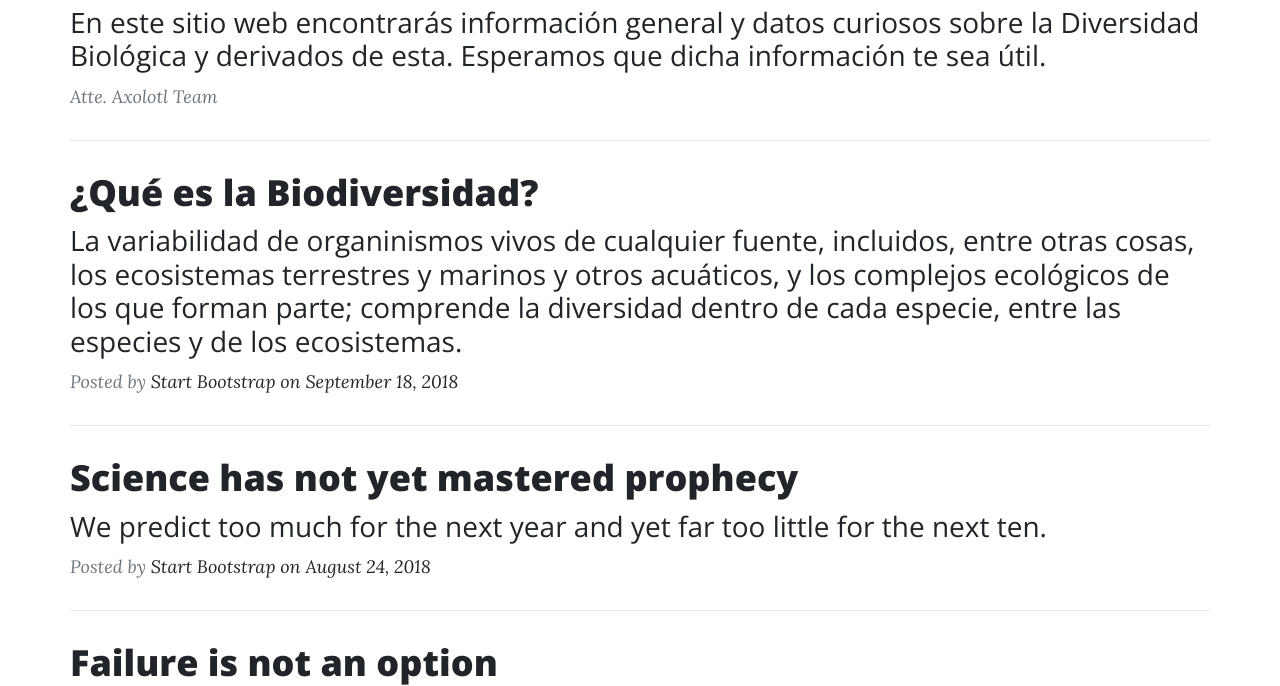
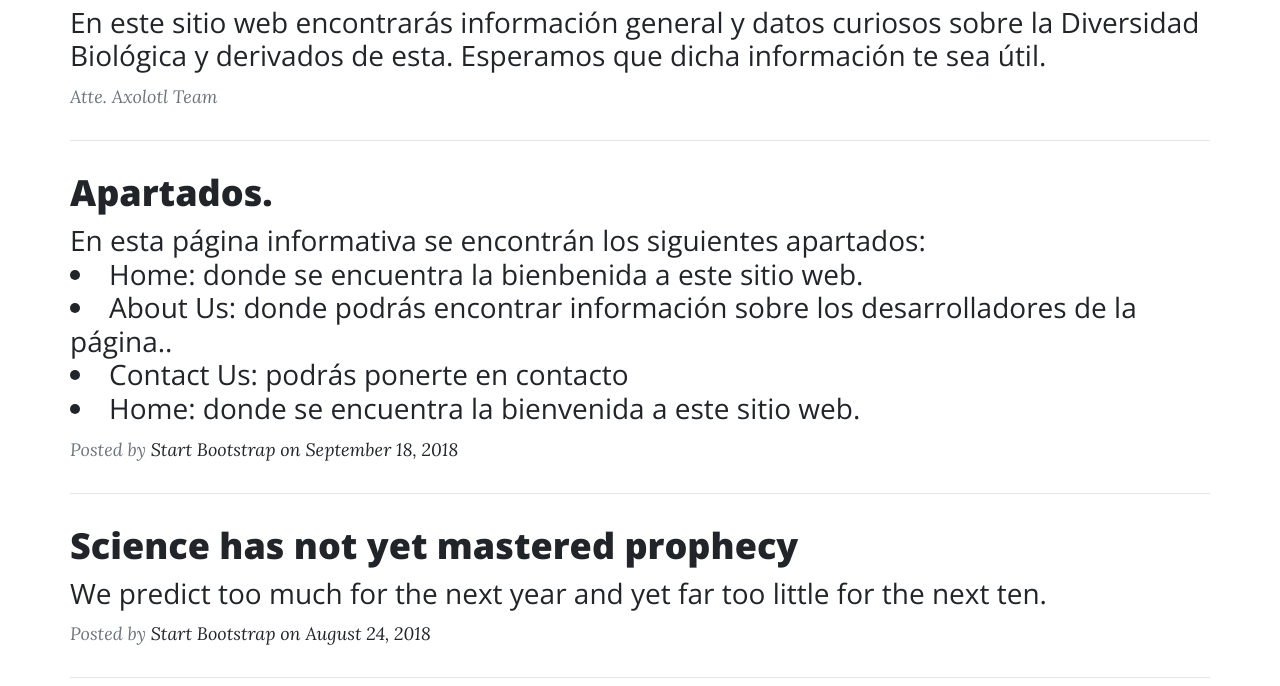
Before and after one commit to iscRamirezAbril/Biodiversidad, a PHP site: page / in a window 1280 px wide. Shown: the part 660-1346 px from the top of the page. Run offline with PHP 8.4, Linux system fonts and the light colour scheme.

Commit message:
Nueva información en la página de inicio

```diff
--- a/index.php
+++ b/index.php
@@ -50,11 +50,13 @@
                 </div>
                 <hr>
                 <div class="post-preview"><a href="#">
-                        <h2 class="post-title">¿Qué es la Biodiversidad?</h2>
-                        <h3 class="post-subtitle">La variabilidad de organinismos vivos de cualquier fuente,
-                            incluidos, entre otras cosas, los ecosistemas terrestres y marinos y otros acuáticos,
-                            y los complejos ecológicos de los que forman parte; comprende la diversidad dentro de
-                            cada especie, entre las especies y de los ecosistemas.
+                        <h2 class="post-title">Apartados.</h2>
+                        <h3 class="post-subtitle">En esta página informativa se encontrán los siguientes
+                            apartados:
+                            <li>Home: donde se encuentra la bienbenida a este sitio web.</li>
+                            <li>About Us: donde podrás encontrar información sobre los desarrolladores de la página..</li>
+                            <li>Contact Us: podrás ponerte en contacto </li>
+                            <li>Home: donde se encuentra la bienvenida a este sitio web.</li>
                         </h3>
                     </a>
                     <p class="post-meta">Posted by&nbsp;<a href="#">Start Bootstrap on September 18, 2018</a></p>
```
